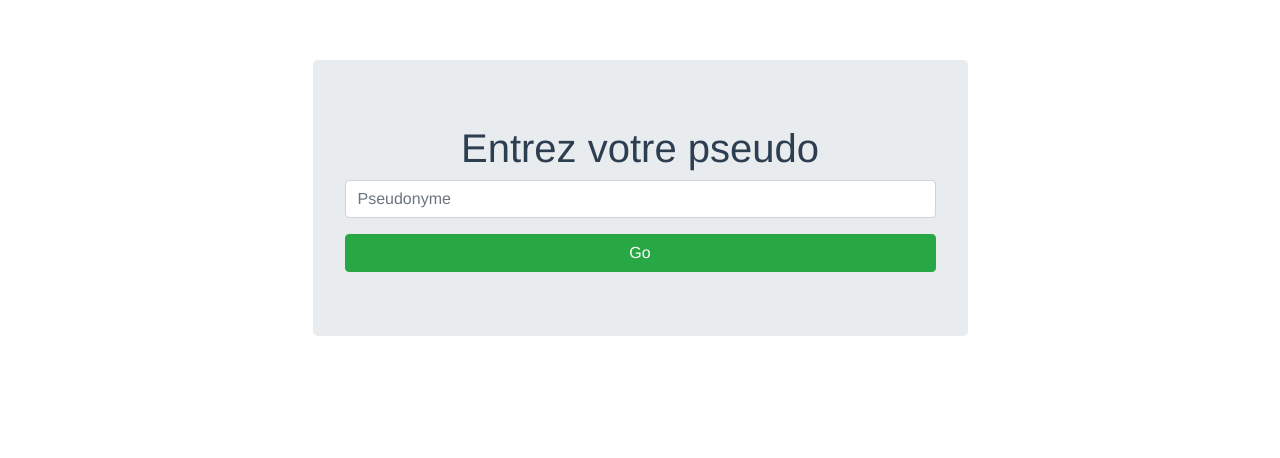
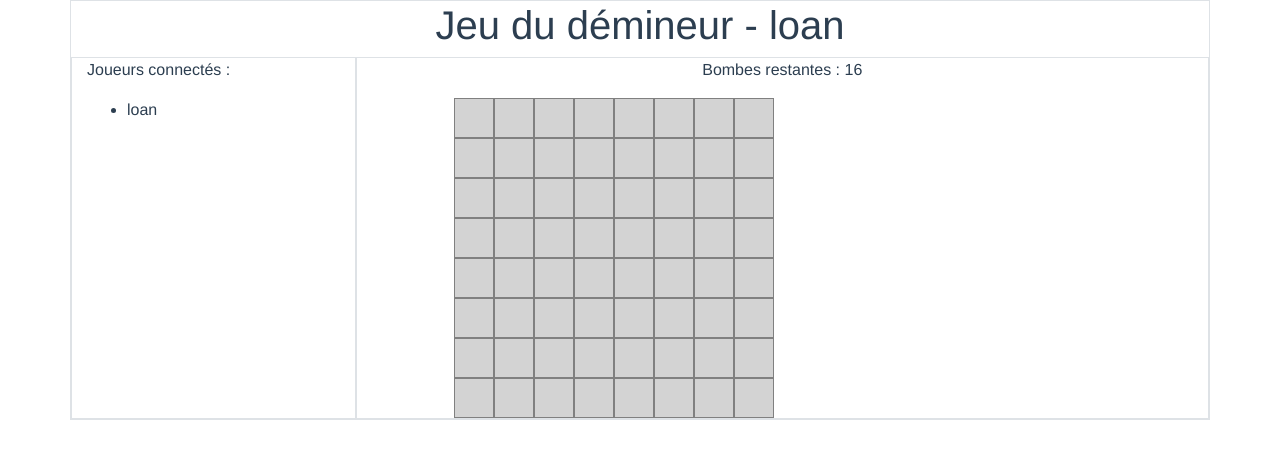
Before and after one commit to Ninjeneer/Minesweeper, a Vue app in the folder ui/: page / in a window 1280 px wide. Shown: the top 458 px of the page. Built offline with nearby package versions, Linux system fonts and the light colour scheme; what vue-native-websocket would draw is missing.

Commit message:
Added game vue

```diff
--- a/ui/src/App.vue
+++ b/ui/src/App.vue
@@ -2,21 +2,19 @@
   <div id="app">
     <!-- <img alt="Vue logo" src="./assets/logo.png">
     <HelloWorld msg="Welcome to Your Vue.js App"/> -->
-    <Home />
+    <!-- <Home /> -->
+    <Game pseudo="loan"/>
 
   </div>
 </template>
 
 <script>
-import Home from './components/Home.vue'
-import Header from './components/Header.vue'
-
-
+import Game from './components/Game'
 export default {
   name: 'App',
   components: {
-    Header,
-    Home
+    // Home,
+    Game
   }
 }
 </script>
--- /dev/null
+++ b/ui/src/components/Game.vue
@@ -0,0 +1,92 @@
+<template>
+  <div id="game" class="container border">
+    <div class="row">
+      <div class="col-12">
+        <h1>Jeu du démineur - {{ pseudo }}</h1>
+      </div>
+    </div>
+
+    <div class="row">
+      <div class="col-12 col-sm-3 border text-left">
+        <p>Joueurs connectés :</p>
+        <ul>
+          <li>loan</li>
+        </ul>
+      </div>
+      <div class="col-12 col-sm-9 border">
+        <div class="row">
+          <div class="col-12">
+            <p>Bombes restantes : {{ grid.length + grid[0].length }}</p>
+          </div>
+        </div>
+        <div class="row">
+          <div class="col-12">
+            <div class="grid mx-auto">
+              <div class="cell" v-for="(cell, index) in [].concat(...grid)" :key="cell" v-on:click="pickCell(index)"></div>
+            </div>
+          </div>
+        </div>
+      </div>
+    </div>
+  </div>
+</template>
+
+<script>
+export default {
+  name: "Game",
+  props: {
+    pseudo: String,
+  },
+  data: function() {
+      return {
+          grid: [
+              [0, 0, 0, 0, 0, 0, 0, 0],
+              [0, 0, 0, 0, 0, 0, 0, 0],
+              [0, 0, 0, 0, 0, 0, 0, 0],
+              [0, 0, 0, 0, 0, 0, 0, 0],
+              [0, 0, 0, 0, 0, 0, 0, 0],
+              [0, 0, 0, 0, 0, 0, 0, 0],
+              [0, 0, 0, 0, 0, 0, 0, 0],
+              [0, 0, 0, 0, 0, 0, 0, 0],
+          ]
+      }
+  },
+  methods: {
+      pickCell: function(cellNumber) {
+          const row = Math.floor(cellNumber / this.grid.length);
+          const col = cellNumber % this.grid.length;
+
+
+      }
+  }
+};
+</script>
+
+<style scoped>
+#game .container {
+  width: 90% !important;
+}
+
+.grid {
+  display: grid;
+  grid-template-columns: repeat(8, 40px);
+  grid-template-rows: repeat(8, 40px);
+  width: 80%;
+  border: 1xp solid red;
+}
+
+.cell {
+  border: 1px solid grey;
+  background-color: lightgray;
+  transition-duration: 0.2s;
+}
+
+.cell:hover {
+    background-color: darkgray;
+    transition-duration: 0.2s;
+}
+
+.cell:active {
+    box-shadow: inset 0px 0px 5px black;
+}
+</style>
```
